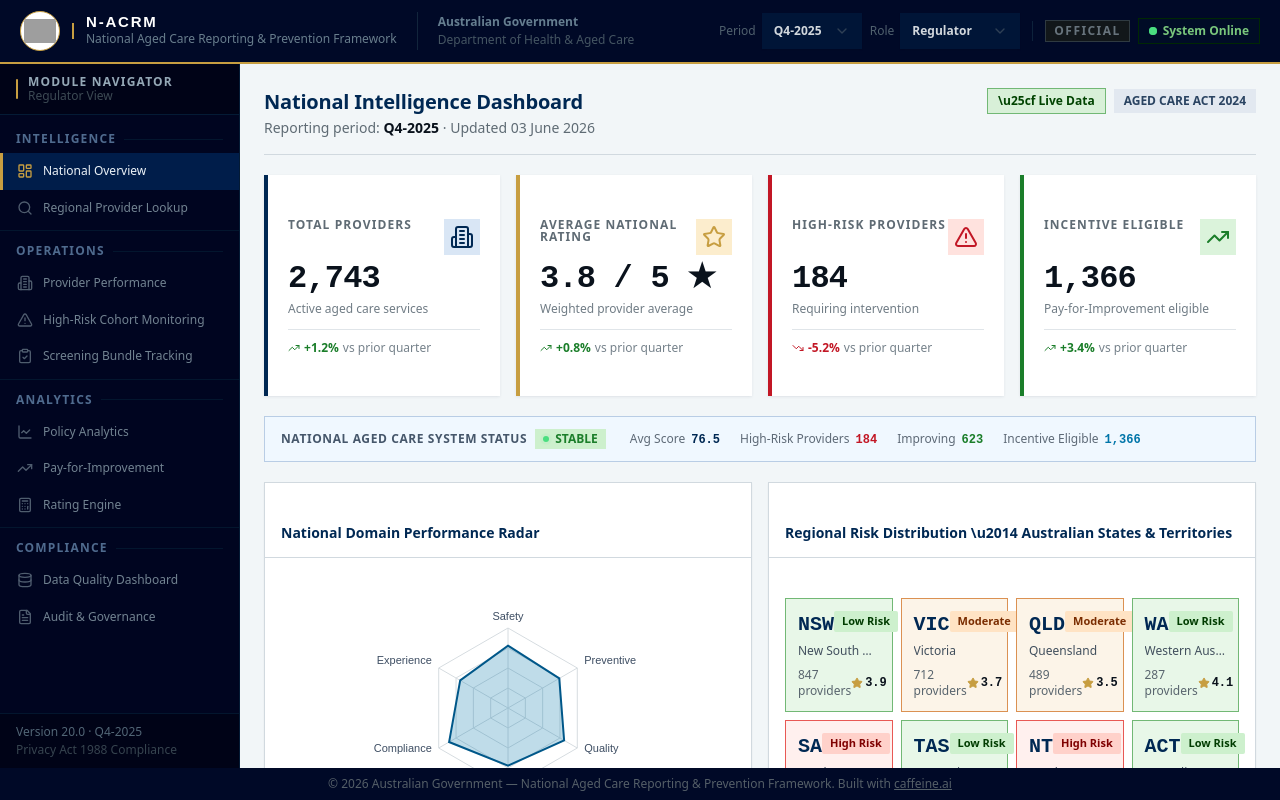
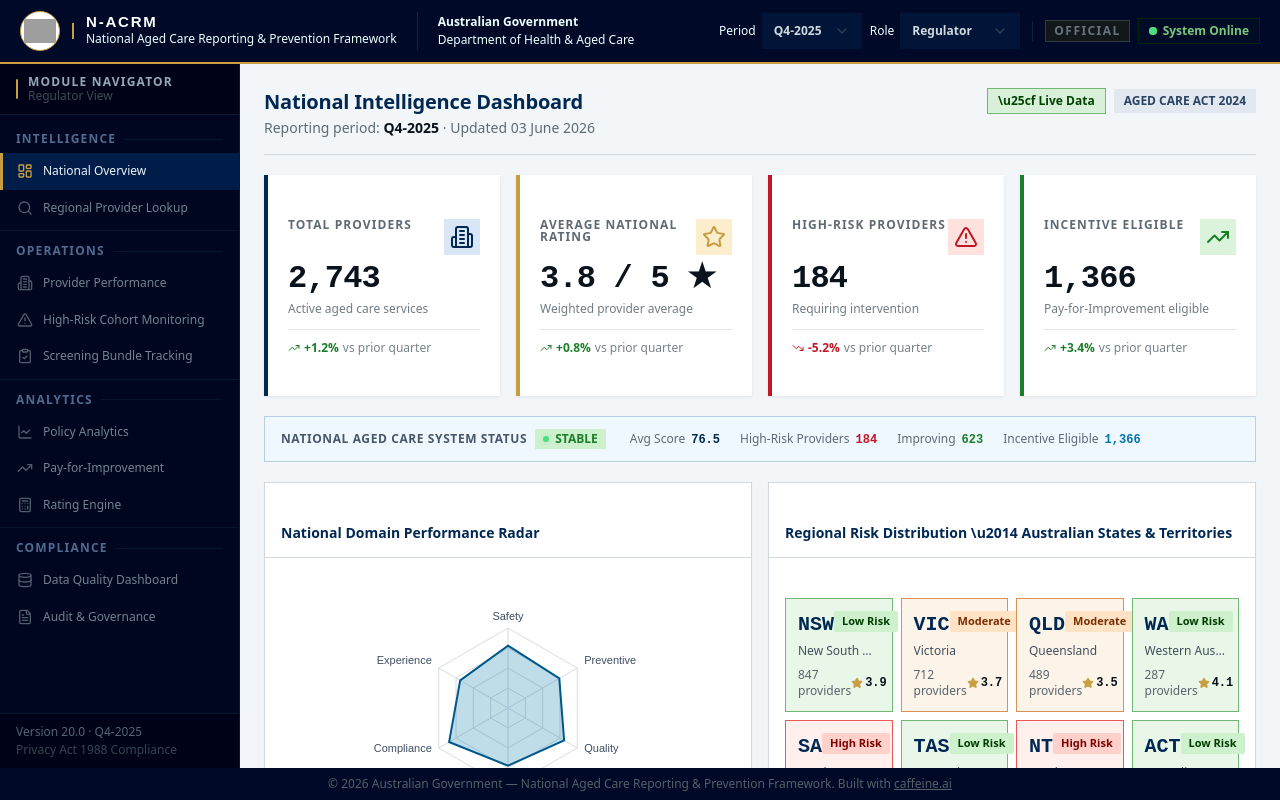
Before and after one commit to thangellasainikhil/Reporting-modernisation, a React (Vite) app: page / in a window 1280 px wide. Built offline with nearby package versions, Linux system fonts and the light colour scheme; grey boxes are pictures that could not be loaded; a web font is replaced by a local one; what @icp-sdk/core would draw is missing.

Commit message:
Update Header.tsx

```diff
--- a/src/components/Header.tsx
+++ b/src/components/Header.tsx
@@ -74,7 +74,7 @@ export default function Header({
           </div>
           <div
             className="text-xs leading-snug mt-0.5"
-            style={{ color: "oklch(0.58 0.035 240)", fontWeight: 400 }}
+            style={{ color: "oklch(1 0.035 240)", fontWeight: 400 }}
           >
             National Aged Care Reporting & Prevention Framework
           </div>
@@ -87,13 +87,13 @@ export default function Header({
         >
           <div
             className="text-xs font-semibold"
-            style={{ color: "oklch(0.58 0.04 240)" }}
+            style={{ color: "oklch(1 0.035 240)" }}
           >
             Australian Government
           </div>
           <div
             className="text-xs mt-0.5"
-            style={{ color: "oklch(0.44 0.03 240)" }}
+            style={{ color: "oklch(1 0.035 240)" }}
           >
             Department of Health & Aged Care
           </div>
@@ -106,7 +106,7 @@ export default function Header({
         <div className="flex items-center gap-1.5">
           <span
             className="text-xs font-medium hidden sm:block"
-            style={{ color: "oklch(0.48 0.03 240)" }}
+            style={{ color: "oklch(1 0.035 240)" }}
           >
             Period
           </span>
@@ -136,7 +136,7 @@ export default function Header({
         <div className="flex items-center gap-1.5">
           <span
             className="text-xs font-medium hidden sm:block"
-            style={{ color: "oklch(0.48 0.03 240)" }}
+            style={{ color: "oklch(1 0.035 240)" }}
           >
             Role
           </span>
```
